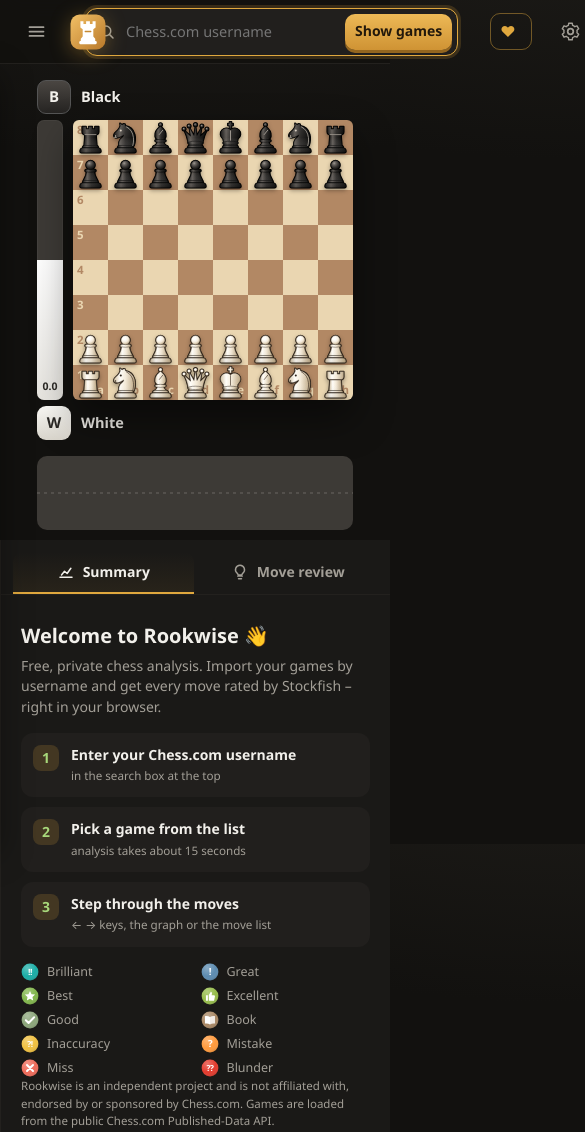
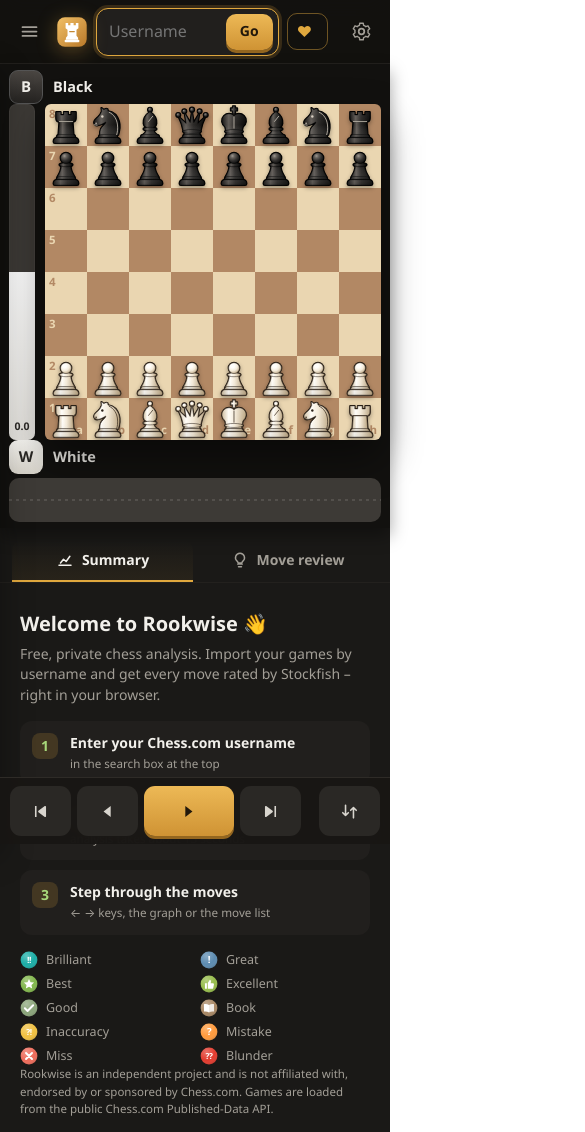
Before and after one commit to rookwisecontact-bit/rookwise, a plain HTML site: page public/index.html in a window 390 px wide. Shown: the top 1132 px of the page, 585 px wide, since content can reach past the window. Drawn offline with Linux system fonts and the light colour scheme.

Commit message:
Add files via upload

```diff
--- a/public/app.css
+++ b/public/app.css
@@ -291,7 +291,7 @@ svg { display: block; }
 .nav-btn svg { width: 19px; height: 19px; }
 .nav-btn:hover { background: var(--panel3); color: #fff; }
 .nav-btn.big { flex: 1.6; background: linear-gradient(180deg, #edb956, #cf9334); color: #22180b; box-shadow: 0 3px 0 #94661f; }
-.nav-btn.big:hover { background: linear-gradient(180deg, #9bd062, #78b043); }
+.nav-btn.big:hover { background: linear-gradient(180deg, #f2c266, #d69c3c); }
 .nav-sep { width: 6px; }
 
 /* ---------- Okna i powiadomienia ---------- */
@@ -349,8 +349,27 @@ select.field option { background: #1a1917; color: #f2f0eb; }
 @media (max-width: 760px) {
   body { overflow: auto; }
   .app { grid-template-columns: 1fr; height: auto; }
-  .panel { min-height: 70vh; }
   .search .btn { padding: 0 10px; }
+  /* górny pasek mieści się w szerokości telefonu */
+  .topbar { gap: 8px; padding: 0 10px; }
+  .spacer { display: none; }
+  .search { min-width: 0; flex: 1; padding-left: 10px; }
+  .search .search-ico { display: none; }
+  .search input { min-width: 0; width: 100%; font-size: 16px; }
+  .search .btn { font-size: 0; white-space: nowrap; padding: 0 14px; }
+  .search .btn::after { content: "Go"; font-size: 14px; }
+  .brand .logo-svg { width: 32px; height: 32px; }
+  .support-btn { margin-right: 0; }
+  /* szachownica przyklejona u góry podczas przewijania */
+  .stage { position: sticky; top: 0; z-index: 15; background: var(--bg); padding: 6px 8px 6px; box-shadow: 0 8px 16px rgba(0,0,0,.35); }
+  .player { height: 34px; }
+  .graph { margin-top: 4px; }
+  .board-wrap { touch-action: pan-y; }
+  /* przyciski ruchów zawsze na dole ekranu, pod kciukiem */
+  .panel { min-height: 60vh; padding-bottom: calc(76px + env(safe-area-inset-bottom)); border-left: 0; }
+  .nav { position: fixed; left: 0; right: 0; bottom: 0; z-index: 25; padding: 8px 10px calc(8px + env(safe-area-inset-bottom));
+         background: rgba(24,22,20,.96); backdrop-filter: blur(10px); border-top: 1px solid #2e2b27; }
+  .nav-btn { height: 50px; }
 }
 .piece-sw { display: flex; border-radius: 9px; border: 2px solid transparent; background: var(--light-sq); cursor: pointer; padding: 1px; }
 .piece-sw img { width: 26px; height: 26px; }
--- a/public/js/app.js
+++ b/public/js/app.js
@@ -170,8 +170,14 @@
     $("evalbar").classList.toggle("flipped", S.flipped);
   }
 
+  const isPhone = () => window.innerWidth <= 760;
   function boardSize() {
     const st = $("stage");
+    if (isPhone()) {   // telefon: szachownica na całą szerokość, ale zostawia miejsce na komentarze i przyciski
+      const availW = st.clientWidth - 16 - 26 - 8;
+      const availH = window.innerHeight - 56 - 2 * 34 - 44 - 76 - 150;
+      return Math.max(200, Math.floor(Math.min(availW, availH) / 8) * 8);
+    }
     const availW = st.clientWidth - 48 - 36;
     const availH = st.clientHeight - 28 - 92 - 86;
     return Math.max(280, Math.floor(Math.min(availW, availH) / 8) * 8);
@@ -181,7 +187,7 @@
     $("board").style.width = $("board").style.height = size + "px";
     $("evalbar").style.height = size + "px";
     $("graph").style.width = (size + 36) + "px";
-    $("graph").style.height = "74px";
+    $("graph").style.height = isPhone() ? "44px" : "74px";
     document.querySelectorAll(".player").forEach((p) => p.style.width = (size + 36) + "px");
     S.sq = size / 8;
     render(false);
@@ -740,6 +746,18 @@
   $("navNext").onclick = () => { if (S.ply === 0 && S.tab === "summary") setTab("moves"); goto(S.ply + 1); };
   $("navLast").onclick = () => S.review && goto(S.review.moves.length, false);
   $("navFlip").onclick = flip;
+  if (isPhone()) $("nick").placeholder = "Username";
+  // telefon: przesunięcie palcem po szachownicy = następny / poprzedni ruch
+  (() => {
+    let x0 = null, y0 = null;
+    const bw = $("boardWrap");
+    bw.addEventListener("touchstart", (e) => { if (e.touches.length === 1) { x0 = e.touches[0].clientX; y0 = e.touches[0].clientY; } }, { passive: true });
+    bw.addEventListener("touchend", (e) => {
+      if (x0 === null || !S.review) return;
+      const dx = e.changedTouches[0].clientX - x0, dy = e.changedTouches[0].clientY - y0; x0 = null;
+      if (Math.abs(dx) > 40 && Math.abs(dx) > 1.5 * Math.abs(dy)) { if (dx < 0) $("navNext").onclick(); else goto(S.ply - 1); }
+    }, { passive: true });
+  })();
   function flip() { S.flipped = !S.flipped; buildSquares(); render(false); }
   document.addEventListener("keydown", (e) => {
     if (e.target.tagName === "INPUT" || e.target.tagName === "SELECT") return;
```
